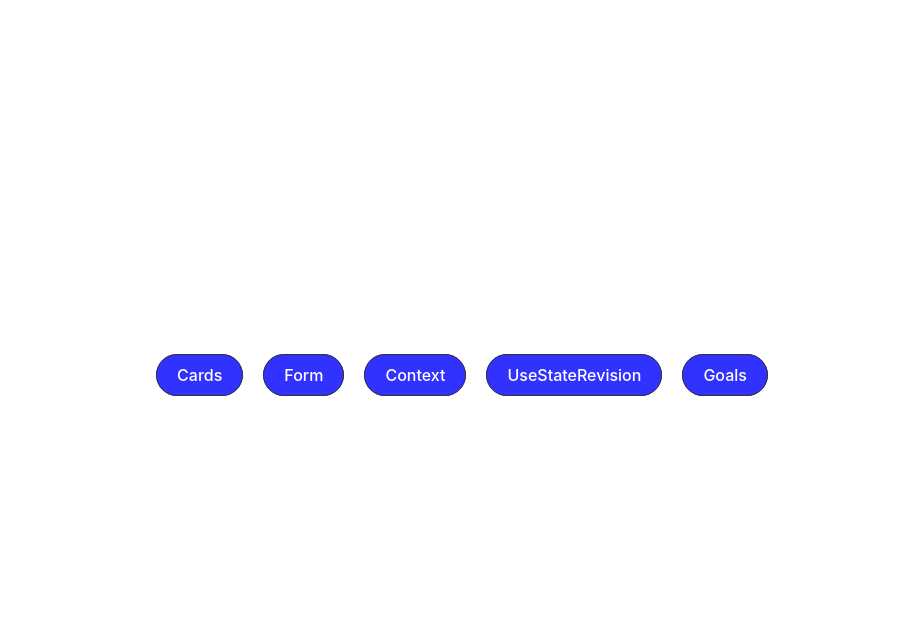
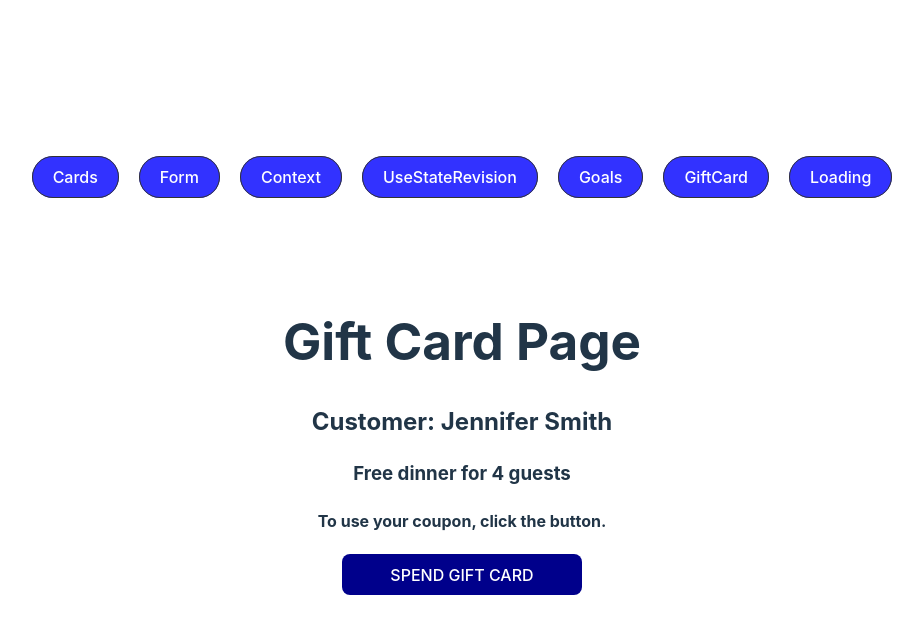
Before and after one commit to AbubakrAliFOX/Meta-React-Advanced-Demo, a React (Vite) app: page /giftCard in a window 1280 px wide. Shown: the top 634 px of the page, without its empty margins (178-1101 px from the left). Built offline with nearby package versions, Linux system fonts and the light colour scheme.

Commit message:
Loading basic layout

```diff
--- a/src/App.jsx
+++ b/src/App.jsx
@@ -6,6 +6,8 @@ import Form from "./components/Form";
 import MainApp from "./components/Context/App";
 import UseStateRevision from "./components/UseStateRevision/index.jsx";
 import Goals from "./components/Goals";
+import GiftCard from "./components/GiftCard";
+import Loading from "./components/UseEffect";
 
 const desserts = [
   {
@@ -49,6 +51,12 @@ function App() {
         <Link to="/goals" className="nav-item">
           Goals
         </Link>
+        <Link to="/giftCard" className="nav-item">
+          GiftCard
+        </Link>
+        <Link to="/loading" className="nav-item">
+          Loading
+        </Link>
       </nav>
 
       <Routes>
@@ -60,6 +68,8 @@ function App() {
         <Route path="/context" element={<MainApp />} />
         <Route path="/useStateRevision" element={<UseStateRevision />} />
         <Route path="/goals" element={<Goals />} />
+        <Route path="/giftCard" element={<GiftCard />} />
+        <Route path="/loading" element={<Loading />} />
       </Routes>
     </>
   );
--- /dev/null
+++ b/src/components/GiftCard/index.jsx
@@ -0,0 +1,39 @@
+import { useState } from "react";
+import { useEffect } from "react";
+
+export default function App() {
+    useEffect(() => {
+        document.title = giftCard.valid? "Gift Card": "No Gift Card";
+      });
+
+  const [giftCard, setGiftCard] = useState({
+    firstName: "Jennifer",
+    lastName: "Smith",
+    text: "Free dinner for 4 guests",
+    valid: true,
+    instructions: "To use your coupon, click the button.",
+  });
+
+  function spendGiftCard() {
+    setGiftCard((prevData) => ({
+      ...prevData,
+      text: "Your coupon has been used.",
+      instructions: "Please visit our restaurant to renew your gift card..",
+      valid: false,
+    }));
+  }
+
+  return (
+    <div style={{ padding: "40px" }}>
+      <h1>Gift Card Page</h1>
+      <h2>
+        Customer: {giftCard.firstName} {giftCard.lastName}
+      </h2>
+      <h3>{giftCard.text}</h3>
+      <h4>{giftCard.instructions}</h4>
+      {giftCard.valid && (
+        <button onClick={spendGiftCard}>Spend Gift Card</button>
+      )}
+    </div>
+  );
+}
--- /dev/null
+++ b/src/components/UseEffect/index.jsx
@@ -0,0 +1,6 @@
+import { useState } from "react";
+
+export default function Loading() {
+  const [user, setUser] = useState({});
+  return <h1>Pending ...</h1>
+}
```
